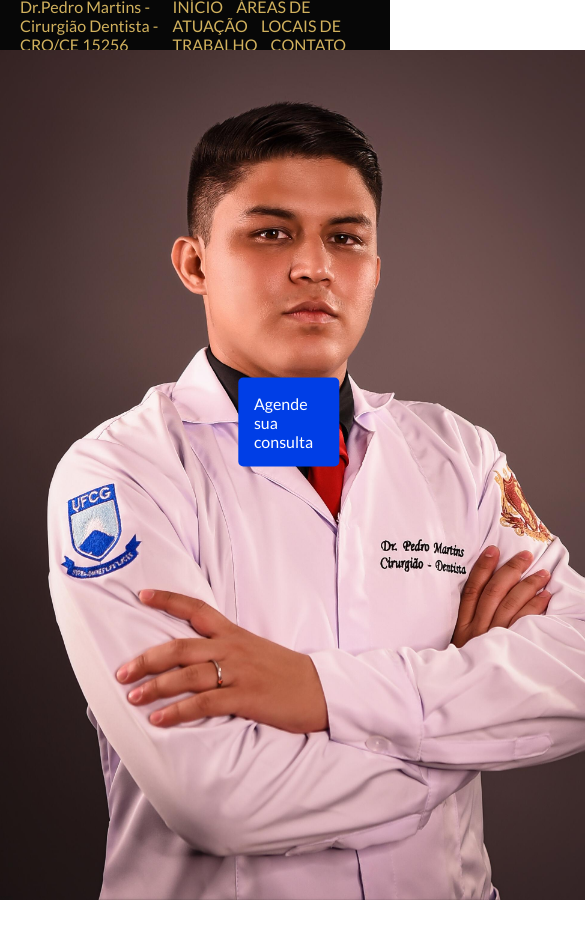
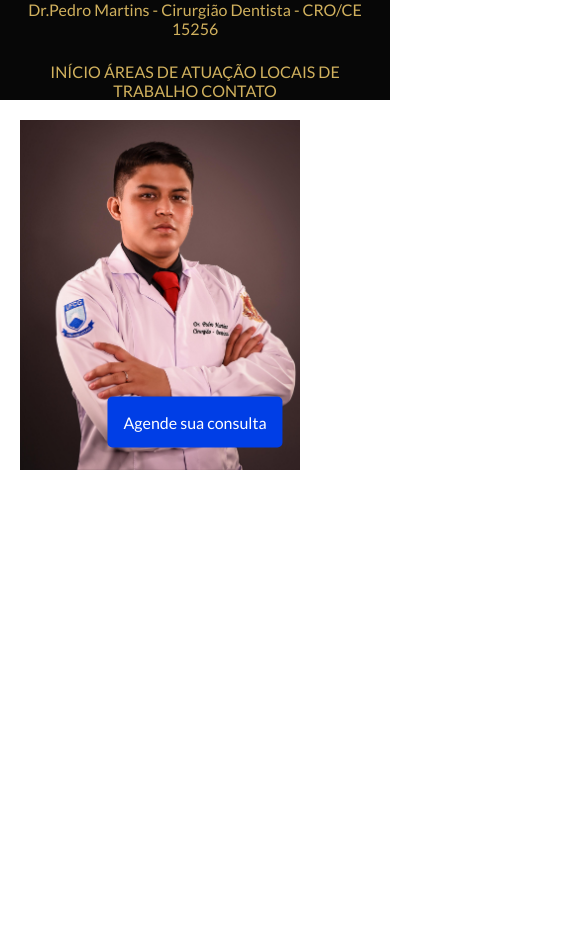
Before and after one commit to lucasops96/About-me, a plain HTML site: page pi/pi.html in a window 390 px wide. Shown: the top 938 px of the page, 585 px wide, since content can reach past the window. Drawn offline with Linux system fonts and the light colour scheme.

Commit message:
create landingpage do pi update

```diff
--- a/pi/pi.css
+++ b/pi/pi.css
@@ -1,7 +1,7 @@
 @charset "UTF-8";
 @import url('https://fonts.googleapis.com/css2?family=Lato&display=swap');
 
-* {
+/* * {
     padding: 0;
     margin: 0;
     box-sizing: border-box;
@@ -71,4 +71,142 @@ body{
 
 .btn-consulta:hover{
     background-color: #222222;
+} */
+
+
+
+* {
+    padding: 0;
+    margin: 0;
+    box-sizing: border-box;
 }
+
+body {
+    font-family: 'Lato', sans-serif;
+    min-width: 300px;
+}
+
+.pi-header {
+    background-color: #070707;
+    color: #D1B15E;
+    display: flex;
+    height: 50px;
+    padding-left: 20px;
+    padding-right: 20px;
+    align-items: center;
+    justify-content: space-between;
+}
+
+.pi-header > div > a {
+    text-decoration: none;
+    color: #D1B15E;
+    margin-right: 10px;
+}
+
+.pi-header > div > a:hover {
+    color: white;
+}
+
+.pi-main {
+    width: 100%;
+    margin: 0 auto;
+    display: flex;
+}
+
+.pi-poster{
+    flex:1;
+    width: 600px;
+    height: 850px;
+    object-fit: cover;
+}
+.pi-logo {
+    flex: 2;
+    width: 983px;
+    height: 850px;
+    object-fit: cover;
+}
+
+.contatos {
+    position: relative;
+}
+
+.btn-consulta {
+    position: absolute;
+    top: 90%;
+    left: 50%;
+    transform: translate(-50%, -50%);
+    display: block;
+    text-decoration: none;
+    color: white;
+    background-color: #003ee6;
+    padding: 16px;
+    border-radius: 5px;
+    text-align: center;
+}
+
+.btn-consulta:hover {
+    background-color: #222222;
+}
+
+@media screen and (max-width: 600px) {
+    .pi-main {
+        flex-direction: column;
+        padding: 20px;
+    }
+
+    .pi-header {
+        flex-direction: column;
+        text-align: center;
+        height: 100px;
+    }
+
+    .pi-header > div > a {
+        margin-right: 0;
+        margin-bottom: 10px;
+    }
+
+    .pi-poster{
+        width: 380px;
+        object-fit: cover;
+    }
+
+    .pi-logo {
+        visibility: hidden;
+    }
+
+    .btn-consulta {
+        top: 50%;
+    }
+}
+
+
+@media screen and (max-width: 400px) {
+    .pi-main {
+        flex-direction: column;
+        padding: 20px;
+    }
+
+    .pi-header {
+        flex-direction: column;
+        text-align: center;
+        height: 100px;
+    }
+
+    .pi-header > div > a {
+        margin-right: 0;
+        margin-bottom: 10px;
+    }
+
+    .pi-poster{
+        width: 280px;
+        object-fit: cover;
+    }
+
+    .pi-logo {
+        visibility: hidden;
+    }
+
+    .btn-consulta {
+        top: 50%;
+    }
+}
```
Also changed, not shown: pi/pi.html (+0 -1 lines).
